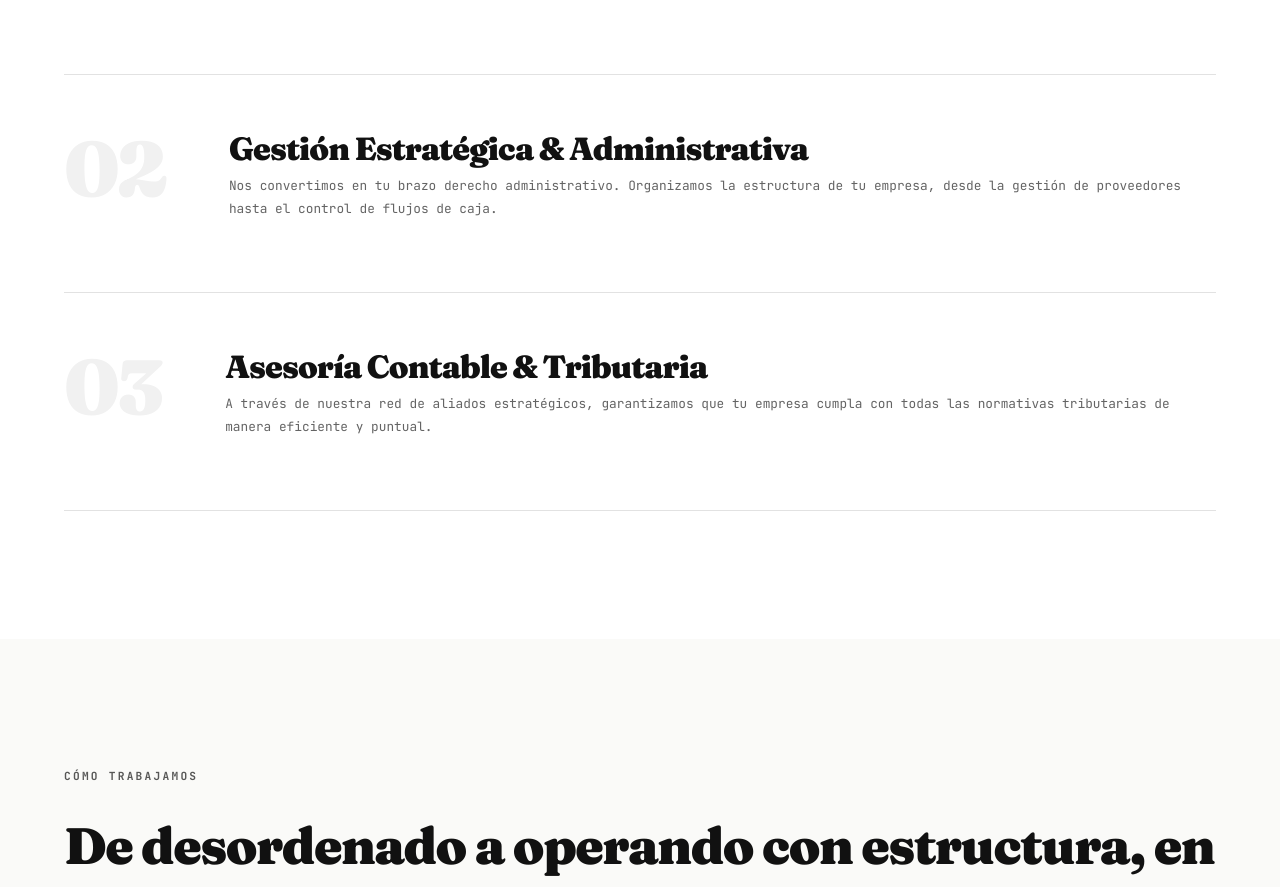
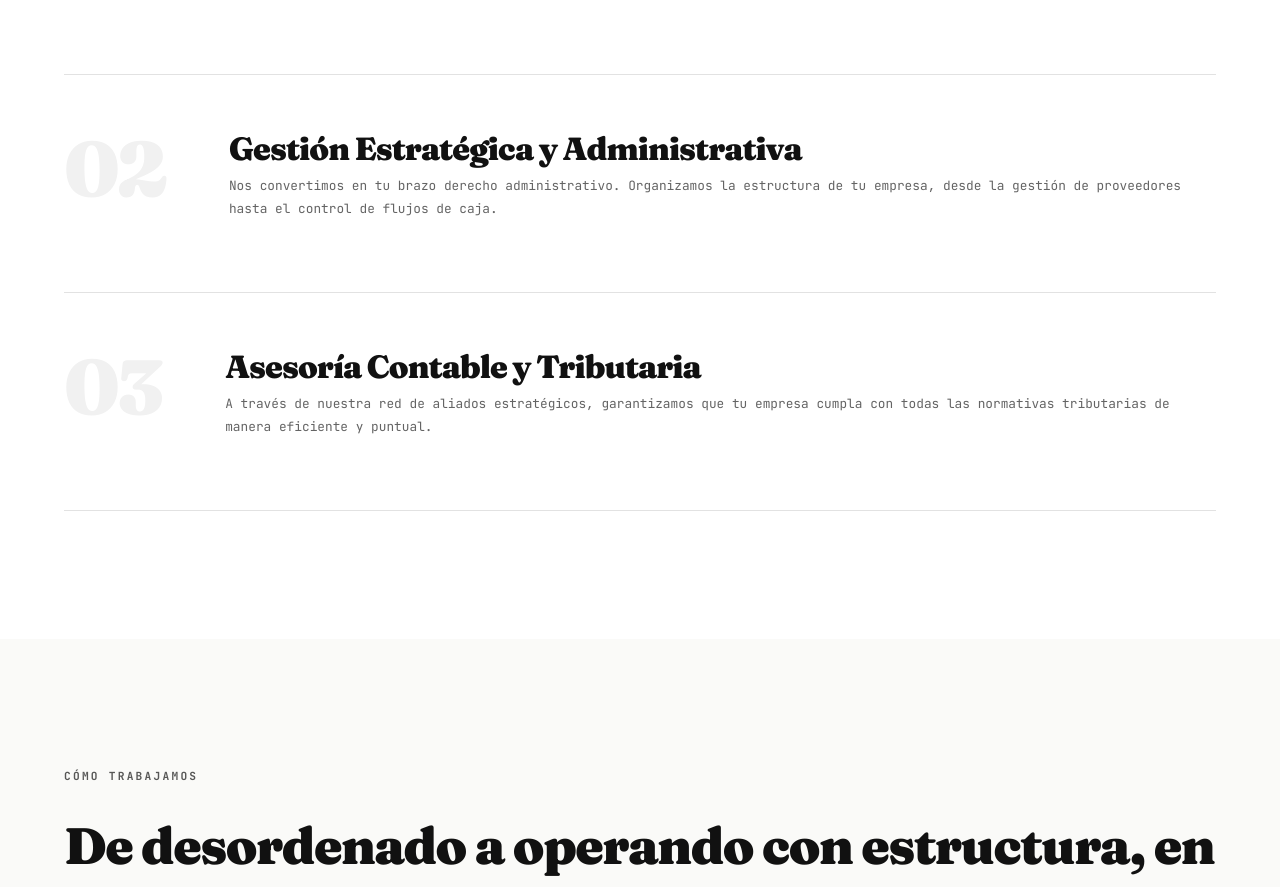
Before and after one commit to dietic/methodica, a Next.js app: page / in a window 1280 px wide. Shown: the part 1468-2355 px from the top of the page. Built offline with nearby package versions, Linux system fonts and the light colour scheme.

Commit message:
copy: use Spanish 'y' instead of '&' on services titles

```diff
--- a/app/page.tsx
+++ b/app/page.tsx
@@ -49,7 +49,7 @@ const jsonLd = {
             "@type": "Offer",
             itemOffered: {
               "@type": "Service",
-              name: "Gestión Estratégica & Administrativa",
+              name: "Gestión Estratégica y Administrativa",
               description:
                 "Nos convertimos en tu brazo derecho administrativo. Organizamos la estructura de tu empresa, desde la gestión de proveedores hasta el control de flujos de caja.",
             },
@@ -58,7 +58,7 @@ const jsonLd = {
             "@type": "Offer",
             itemOffered: {
               "@type": "Service",
-              name: "Asesoría Contable & Tributaria",
+              name: "Asesoría Contable y Tributaria",
               description:
                 "A través de nuestra red de aliados estratégicos, garantizamos que tu empresa cumpla con todas las normativas tributarias de manera eficiente y puntual.",
             },
@@ -218,7 +218,7 @@ export default function Home() {
                   02
                 </span>
                 <h3 className="service__name">
-                  Gestión Estratégica &amp; Administrativa
+                  Gestión Estratégica y Administrativa
                 </h3>
                 <p className="service__desc">
                   Nos convertimos en tu brazo derecho administrativo.
@@ -232,7 +232,7 @@ export default function Home() {
                   03
                 </span>
                 <h3 className="service__name">
-                  Asesoría Contable &amp; Tributaria
+                  Asesoría Contable y Tributaria
                 </h3>
                 <p className="service__desc">
                   A través de nuestra red de aliados estratégicos, garantizamos
```
